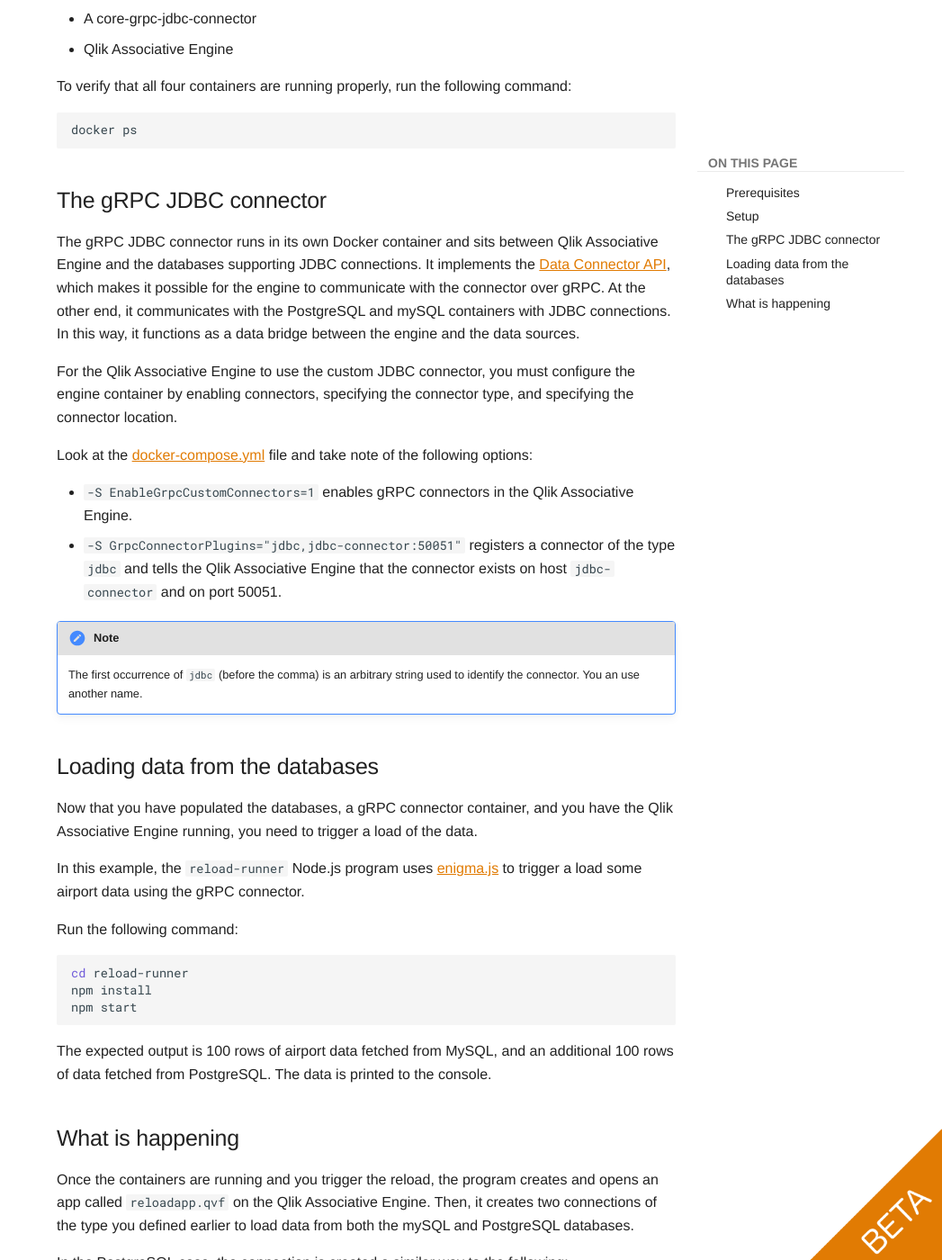
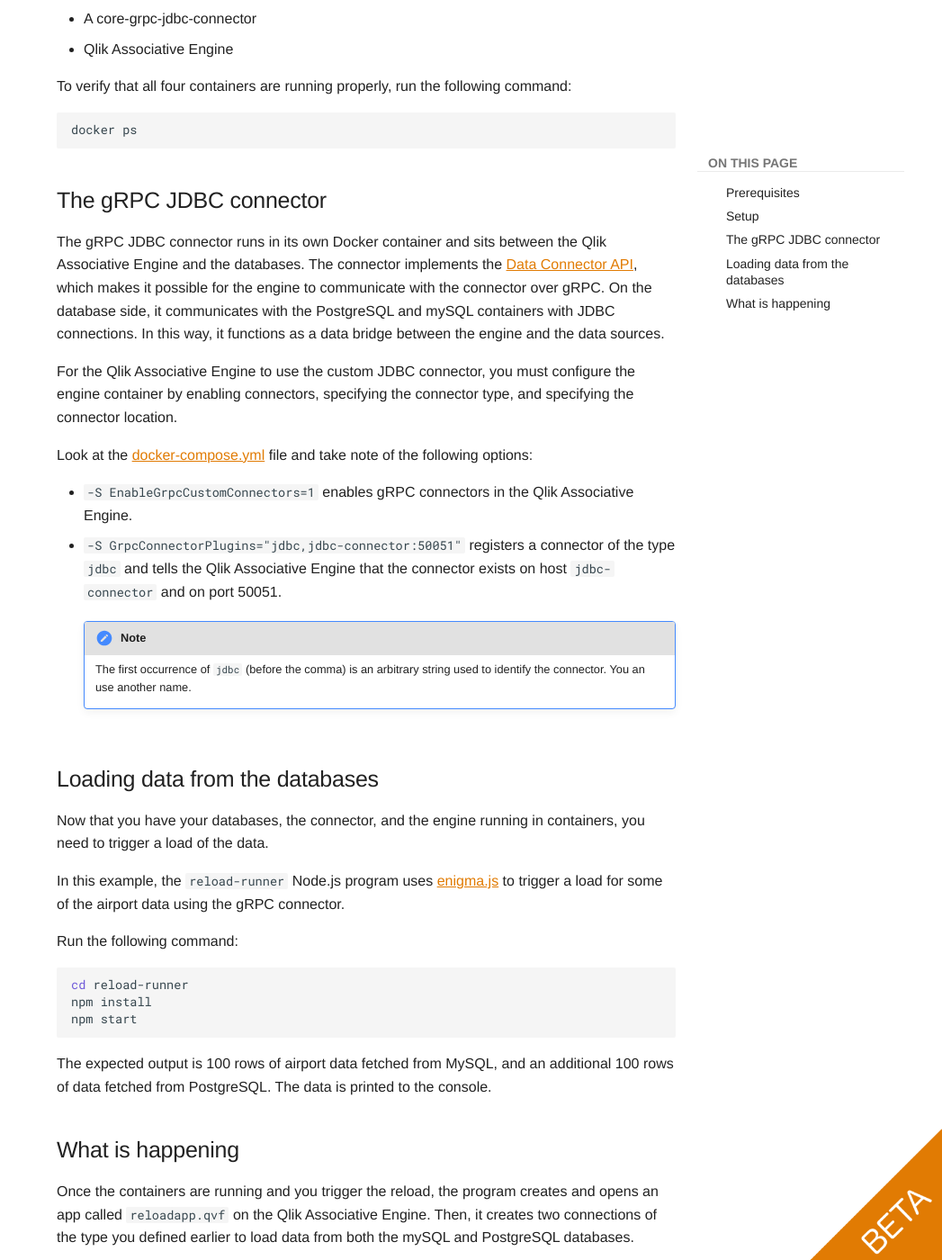
Before and after one commit to qlik-oss/core-website, an MkDocs documentation site: the page built from docs/tutorials/data-loading/databases.md, in a window 1280 px wide and 1400 px high, scrolled down 1378 px. Shown: the whole window at 90% size, without its empty margins (233-1280 px from the left). Built offline with MkDocs 1.6.1 and Material for MkDocs 9.7.7, drawn with Linux system fonts in a browser that asks for light colours; comment, search, counter and statistics services are not loaded; some of the changed text lies outside the part shown.

Commit message:
cleanup databases

````diff
--- a/docs/tutorials/data-loading/databases.md
+++ b/docs/tutorials/data-loading/databases.md
@@ -1,6 +1,7 @@
 # Databases
 
-In this tutorial, learn how to load data from a databases, such as mySQL and PostgreSQL, into Qlik Associative Engine with a JDBC connector using the gRPC protocol.
+In this tutorial, learn how to load data from a databases, such as mySQL and PostgreSQL,
+into Qlik Associative Engine with a JDBC connector using the gRPC protocol.
 
 Qlik Core includes several database connector examples. For more information, see the
 [Data Connector API](../../services/qix-engine/apis/data-loading/introduction.md) section.
@@ -53,29 +54,34 @@
 
 ## The gRPC JDBC connector
 
-The gRPC JDBC connector runs in its own Docker container and sits between Qlik Associative Engine and the databases
-supporting JDBC connections. It implements the
-[Data Connector API](../../services/qix-engine/apis/data-loading/introduction.md), which makes it possible for the
-engine to communicate with the connector over gRPC. At the other end, it communicates with the PostgreSQL and mySQL containers
+The gRPC JDBC connector runs in its own Docker container and sits between the Qlik Associative Engine and the databases.
+The connector implements the [Data Connector API](../../services/qix-engine/apis/data-loading/introduction.md),
+which makes it possible for the engine to communicate with the connector over gRPC.
+On the database side, it communicates with the PostgreSQL and mySQL containers
 with JDBC connections. In this way, it functions as a data bridge between the engine and the data sources.
 
-For the Qlik Associative Engine to use the custom JDBC connector, you must configure the engine container by enabling connectors, specifying the connector type, and specifying the connector location.
+For the Qlik Associative Engine to use the custom JDBC connector,
+you must configure the engine container by enabling connectors,
+specifying the connector type, and specifying the connector location.
 
-Look at the [docker-compose.yml](https://github.com/qlik-oss/core-grpc-jdbc-connector/blob/master/example/docker-compose.yml) file and take note of  the following options:
+Look at the [docker-compose.yml](https://github.com/qlik-oss/core-grpc-jdbc-connector/blob/master/example/docker-compose.yml)
+file and take note of  the following options:
 
-* `-S EnableGrpcCustomConnectors=1` enables gRPC connectors     in the Qlik Associative Engine.
-* `-S GrpcConnectorPlugins="jdbc,jdbc-connector:50051"`        registers a connector of the type `jdbc` and tells
+* `-S EnableGrpcCustomConnectors=1` enables gRPC connectors in the Qlik Associative Engine.
+* `-S GrpcConnectorPlugins="jdbc,jdbc-connector:50051"` registers a connector of the type `jdbc` and tells
   the Qlik Associative Engine that the connector exists on host `jdbc-connector` and on port 50051.
 
-!!! Note
-    The first occurrence of `jdbc` (before the comma) is an arbitrary string used to identify the connector. You an use another name.
+    !!! Note
+        The first occurrence of `jdbc` (before the comma) is an arbitrary string used to identify the connector.
+        You an use another name.
 
 ## Loading data from the databases
 
-Now that you have populated the databases, a gRPC connector container, and you have the Qlik Associative Engine running, you need to trigger a load of the data.
+Now that you have your databases, the connector, and the engine running in containers,
+you need to trigger a load of the data.
 
 In this example, the `reload-runner` Node.js program uses [enigma.js](https://github.com/qlik-oss/enigma.js) to trigger
-a load some airport data using the gRPC connector.
+a load for some of the airport data using the gRPC connector.
 
 Run the following command:
 
@@ -91,9 +97,11 @@
 ## What is happening
 
 Once the containers are running and you trigger the reload, the program creates and opens an app called `reloadapp.qvf`
-on the Qlik Associative Engine. Then, it creates two connections of the type you defined earlier to load data from both the mySQL and PostgreSQL databases.
+on the Qlik Associative Engine.
+Then, it creates two connections of the type you defined earlier
+to load data from both the mySQL and PostgreSQL databases.
 
-In the PostgreSQL case, the connection is created a similar way to the following:
+Take a look at the postgreSQL connection. It is created like this:
 
 ```js
 const connectionSettings = {
````
Also changed, not shown: other parts of docs/tutorials/data-loading/databases.md (+10 -6 lines).
